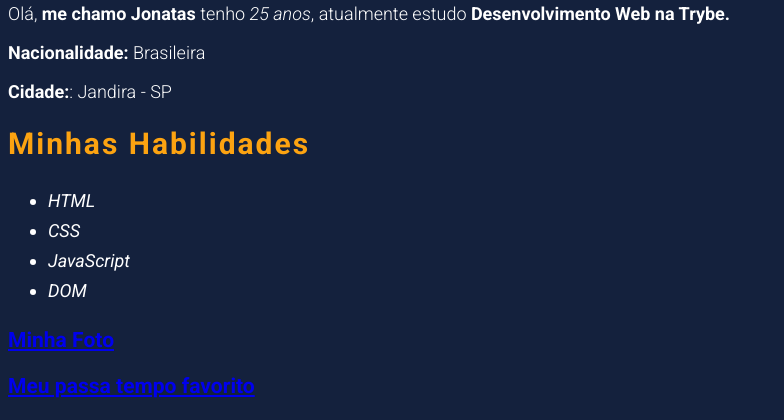
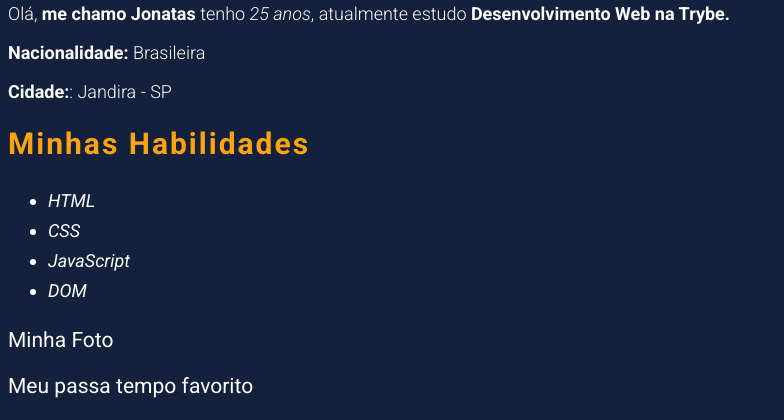
Before and after one commit to jonatasfeitosadev/jonatasfeitosadev.github.io, a plain HTML site: page index.html in a window 1280 px wide. Shown: the part 746-1166 px from the top of the page, without its empty margins (0-784 px from the left). Drawn offline with Linux system fonts and the light colour scheme.

Commit message:
mudanças em alguns textos

```diff
--- a/index.html
+++ b/index.html
@@ -34,13 +34,11 @@
             color: #fff;
             font-weight: 400;
             text-decoration: none;
-
         }
 
         .dev-photo {
             border-radius: 60px;
             height: 400px;
-
         }
 
         .title-decoration {
@@ -86,7 +84,7 @@
         <li class="skills-text">DOM</li>
     </ul>
 
-    <h3><a href="#minha-foto">Minha Foto</a></h3>
-    <h3 id="passa-tempo"><a href="https://www.twitch.tv/" target="_blank">Meu passa tempo favorito</a></h3>
+    <h3><a class="indice-style" href="#minha-foto">Minha Foto</a></h3>
+    <h3 id="passa-tempo"><a class="indice-style" href="https://www.twitch.tv/" target="_blank">Meu passa tempo favorito</a></h3>
 </body>
 </html>
```
